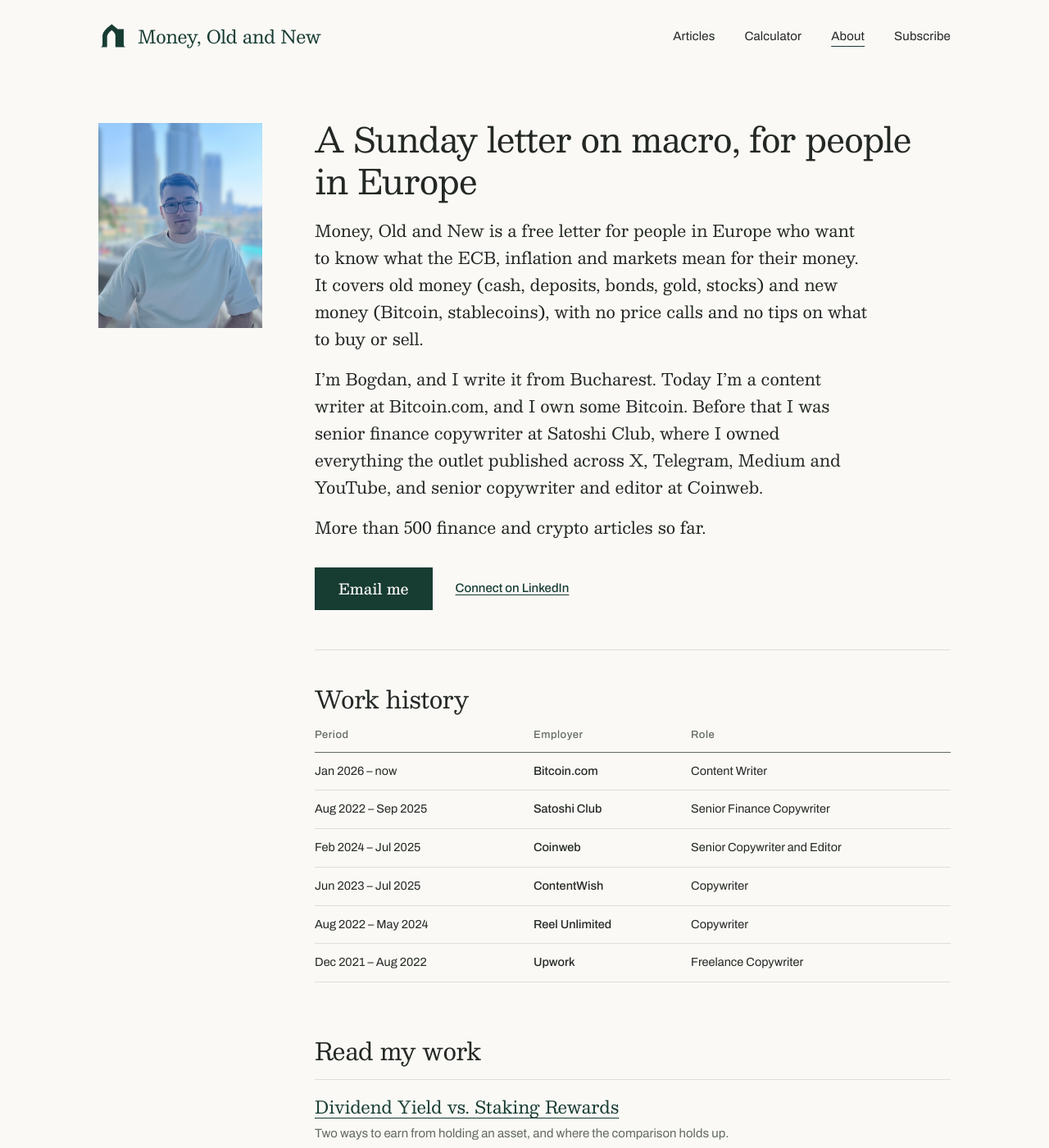
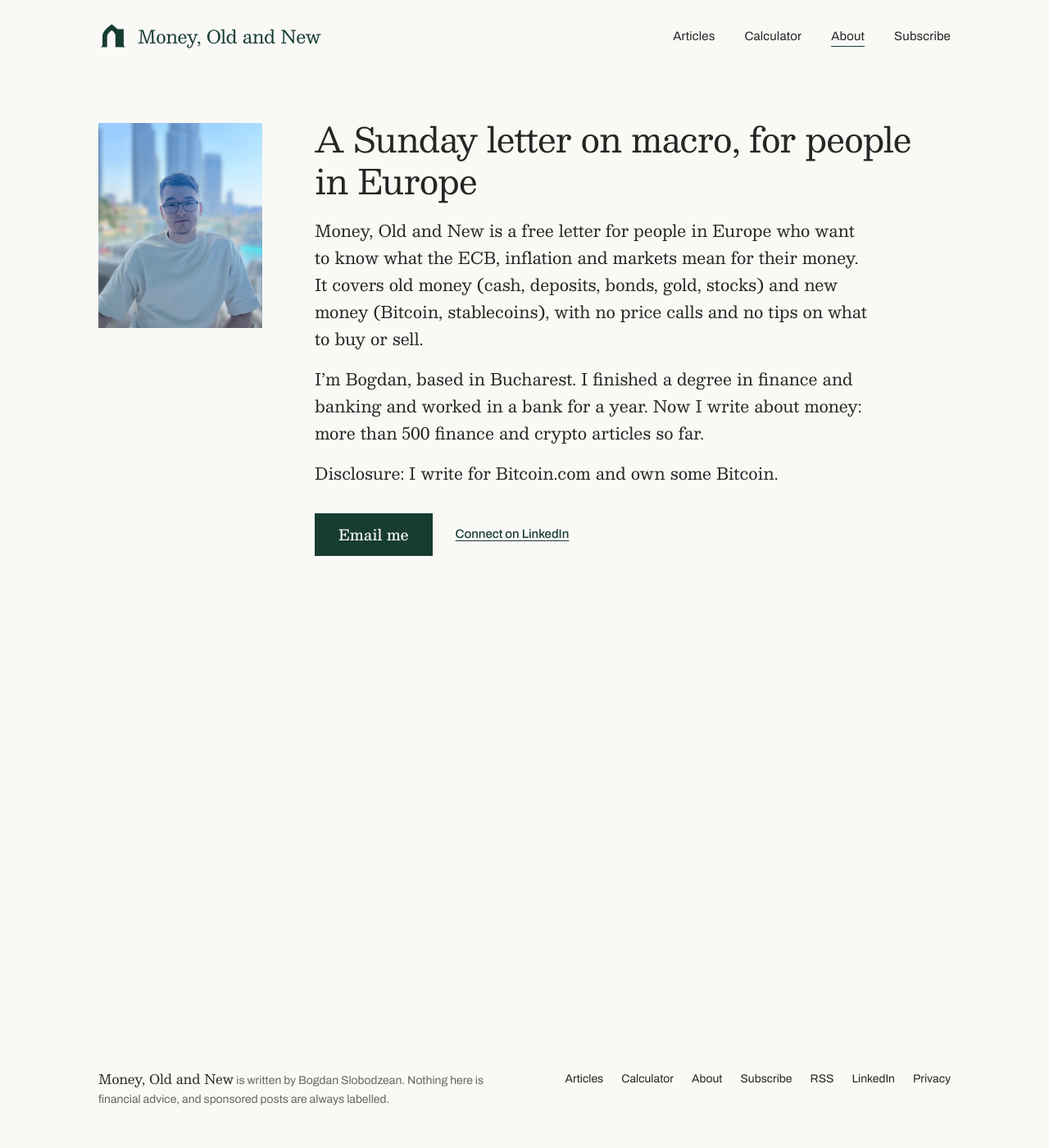
Before and after one commit to Slobod7/money-old-and-new, a Jekyll site: the page built from about.html, in a window 1280 px wide and 1400 px high. Shown: the whole window at 82% size. Built offline with Jekyll 4.4.1, drawn with Linux system fonts in a browser that asks for light colours; some of the changed text lies outside the part shown.

Commit message:
Lead the bio with the degree and the bank job
The home page, About and the note under each article now put the finance and
banking degree and the year in a bank first, then the writing, and name no
outlets. About loses its work history and writing samples, and keeps a separate
line disclosing Bitcoin.com and the Bitcoin held.

Co-Authored-By: Claude Opus 5.5 <noreply@anthropic.com>

```diff
--- a/_layouts/post.html
+++ b/_layouts/post.html
@@ -86,7 +86,7 @@ layout: default
 <span role="status" data-copy-status></span>
 </div>
 <div class="author-note">
-<p>I’m {{ site.author.name }}, and I write {{ site.title }}. By day I’m a content writer at Bitcoin.com.</p>
+<p>I’m {{ site.author.name }}, and I write {{ site.title }}. I finished a degree in finance and banking and worked in a bank for a year.</p>
 </div>
 </footer>
 </div>
--- a/about.html
+++ b/about.html
@@ -14,8 +14,8 @@ schema_type: ProfilePage
 <h1 class="page-title">A Sunday letter on macro, for people in Europe</h1>
 <div class="page-intro">
 <p>{{ site.title }} is a free letter for people in Europe who want to know what the ECB, inflation and markets mean for their money. It covers old money (cash, deposits, bonds, gold, stocks) and new money (Bitcoin, stablecoins), with no price calls and no tips on what to buy or sell.</p>
-<p>I’m Bogdan, and I write it from Bucharest. Today I’m a content writer at Bitcoin.com, and I own some Bitcoin. Before that I was senior finance copywriter at Satoshi Club, where I owned everything the outlet published across X, Telegram, Medium and YouTube, and senior copywriter and editor at Coinweb.</p>
-<p>More than 500 finance and crypto articles so far.</p>
+<p>I’m Bogdan, based in Bucharest. I finished a degree in finance and banking and worked in a bank for a year. Now I write about money: more than 500 finance and crypto articles so far.</p>
+<p>Disclosure: I write for Bitcoin.com and own some Bitcoin.</p>
 </div>
 <div class="actions">
 <a class="button" href="mailto:{{ site.author.email }}">Email me</a>
@@ -23,33 +23,4 @@ schema_type: ProfilePage
 </div>
 </div>
 </header>
-
-<section class="section row" aria-labelledby="work-title">
-<div class="body ruled">
-<h2 id="work-title" class="section-title">Work history</h2>
-<table class="data stack">
-<thead><tr><th scope="col">Period</th><th scope="col">Employer</th><th scope="col">Role</th></tr></thead>
-<tbody>
-<tr><td data-label="Period" class="nowrap">Jan 2026 – now</td><th scope="row">Bitcoin.com</th><td data-label="Role">Content Writer</td></tr>
-<tr><td data-label="Period" class="nowrap">Aug 2022 – Sep 2025</td><th scope="row">Satoshi Club</th><td data-label="Role">Senior Finance Copywriter</td></tr>
-<tr><td data-label="Period" class="nowrap">Feb 2024 – Jul 2025</td><th scope="row">Coinweb</th><td data-label="Role">Senior Copywriter and Editor</td></tr>
-<tr><td data-label="Period" class="nowrap">Jun 2023 – Jul 2025</td><th scope="row">ContentWish</th><td data-label="Role">Copywriter</td></tr>
-<tr><td data-label="Period" class="nowrap">Aug 2022 – May 2024</td><th scope="row">Reel Unlimited</th><td data-label="Role">Copywriter</td></tr>
-<tr><td data-label="Period" class="nowrap">Dec 2021 – Aug 2022</td><th scope="row">Upwork</th><td data-label="Role">Freelance Copywriter</td></tr>
-</tbody>
-</table>
 </div>
-</section>
-
-<section class="section row" aria-labelledby="samples-title">
-<div class="body">
-<h2 id="samples-title" class="section-title">Read my work</h2>
-<ul class="link-list">
-<li><a href="https://www.bitcoin.com/get-started/money-fundamentals/tradfi-vs-crypto/what-is-dividend-yield-vs-staking-rewards/">Dividend Yield vs. Staking Rewards</a><p>Two ways to earn from holding an asset, and where the comparison holds up.</p><p class="meta">Bitcoin.com</p></li>
-<li><a href="https://www.bitcoin.com/get-started/money-fundamentals/fundamentals/what-is-money/">What Is Money?</a><p>A first-principles piece on what actually makes something money.</p><p class="meta">Bitcoin.com</p></li>
-<li><a href="https://trakx.io/resources/insights/ethereum-gas-fees-crypto/">Understanding Ethereum Gas Fees</a><p>Why Ethereum transactions cost what they cost, and how to pay less.</p><p class="meta">Trakx</p></li>
-<li><a href="https://www.bitcoin.com/get-started/defi-and-web3/basics-dapps/what-is-aave/">What Is Aave?</a><p>How lending and borrowing work without a bank in the middle.</p><p class="meta">Bitcoin.com</p></li>
-</ul>
-</div>
-</section>
-</div>
--- a/index.html
+++ b/index.html
@@ -148,8 +148,8 @@ faq:
 {%- endif %}
 <div class="writer-text">
 <p class="kicker">Who writes it</p>
-<h2 id="writer-title" class="section-title">I’m {{ site.author.name | split: " " | first }}, and I explain money for a living.</h2>
-<p>Today I’m a content writer at Bitcoin.com. Before that, I wrote for Satoshi Club and Coinweb. More than 500 finance and crypto articles so far.</p>
+<h2 id="writer-title" class="section-title">I’m {{ site.author.name | split: " " | first }}. I studied finance and worked in a bank.</h2>
+<p>I finished a degree in finance and banking and worked in a bank for a year. Now I write about money: more than 500 finance and crypto articles so far.</p>
 <a class="action" href="{{ '/about/' | relative_url }}">More about me</a>
 </div>
 </section>
```
